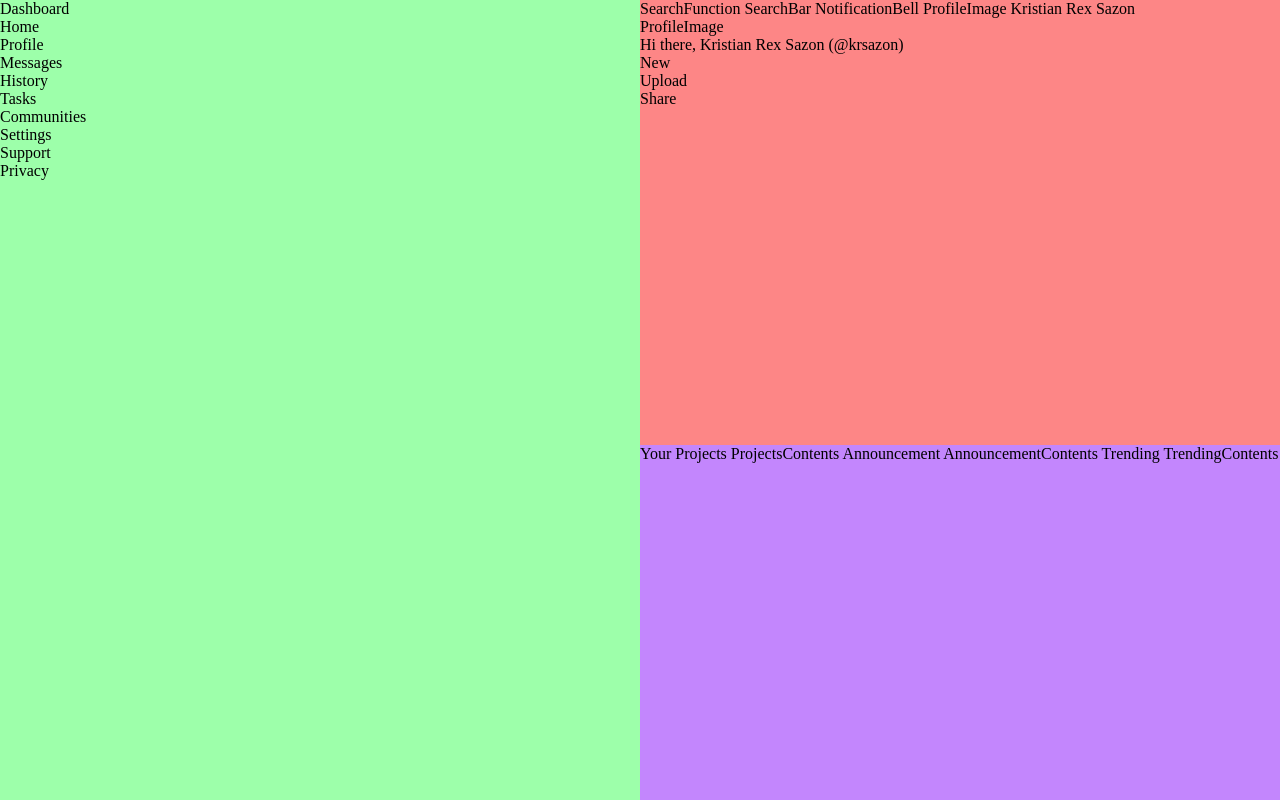
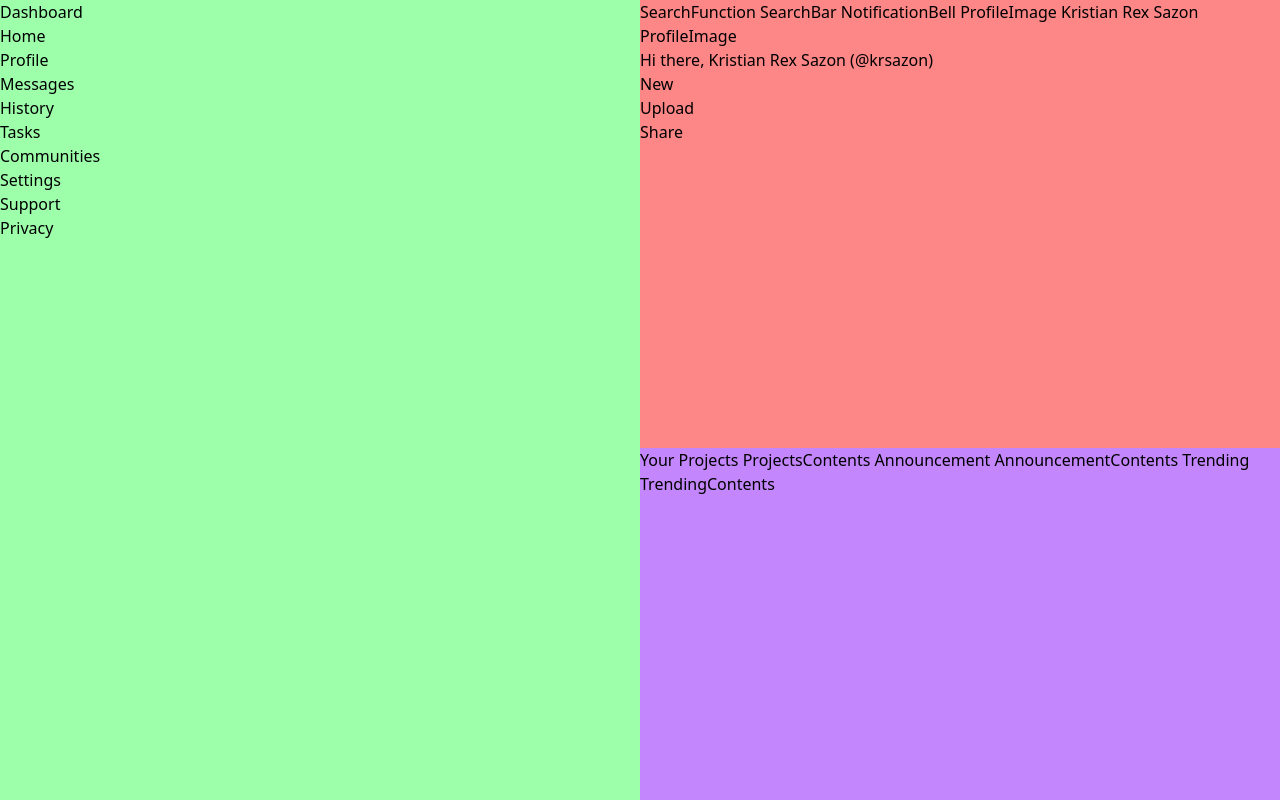
Before and after one commit to Alkedama/Admin-Dashboard, a React (Vite) app: page / in a window 1280 px wide. Built offline with nearby package versions, Linux system fonts and the light colour scheme.

Commit message:
Adds Tailwind

```diff
--- /dev/null
+++ b/postcss.config.js
@@ -0,0 +1,6 @@
+export default {
+    plugins: {
+      tailwindcss: {},
+      autoprefixer: {},
+    }
+  }
--- a/src/App.jsx
+++ b/src/App.jsx
@@ -14,7 +14,7 @@ function App() {
 
   return (
     <>
-    <div className='container'>
+    <div className='mainContainer'>
     <Header />
     <SideBar />
     <MainContent />
--- a/src/scss/App.scss
+++ b/src/scss/App.scss
@@ -1,3 +1,7 @@
+@tailwind base;
+@tailwind components;
+@tailwind utilities;
+
 $primary-color: #9dc2ff;
 
 *{
@@ -9,7 +13,7 @@ body{
     background-color: $primary-color;
 }
 
-.container{
+.mainContainer{
     height: 100vh;
     display: grid;
     grid-template-columns: repeat(2, 1fr);
--- a/tailwind.config.js
+++ b/tailwind.config.js
@@ -1,6 +1,6 @@
 /** @type {import('tailwindcss').Config} */
 export default {
-  content: [],
+  content: ["./src/**/*.{html,js,jsx,ts,tsx}"],
   theme: {
     extend: {},
   },
```
